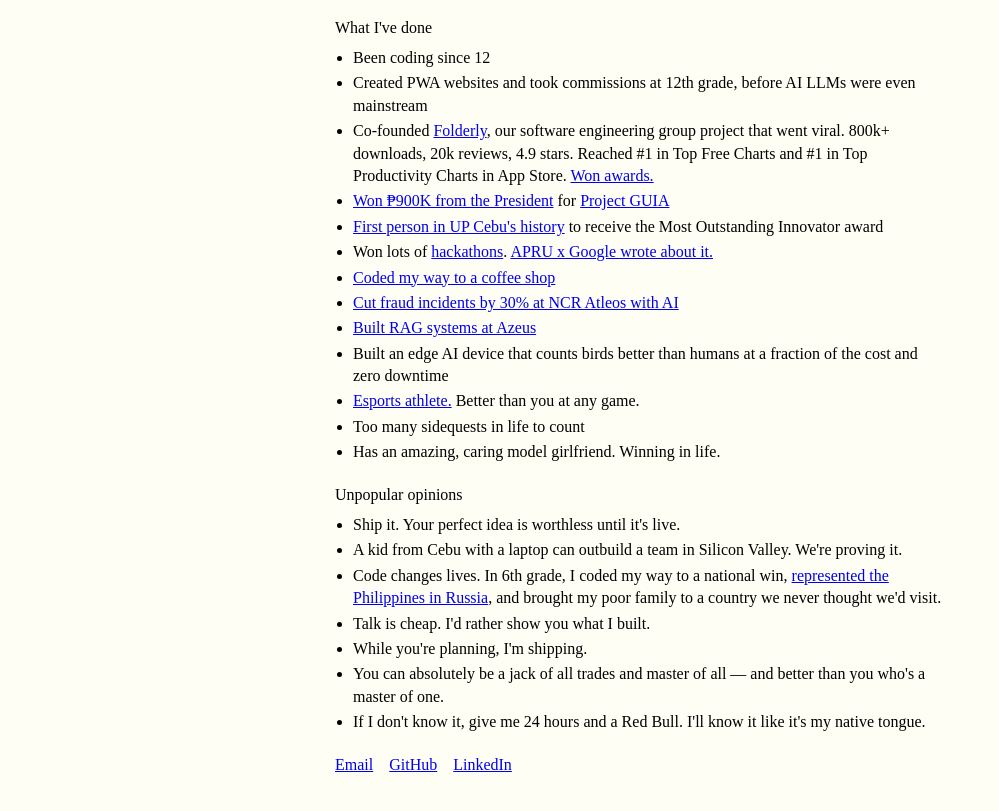
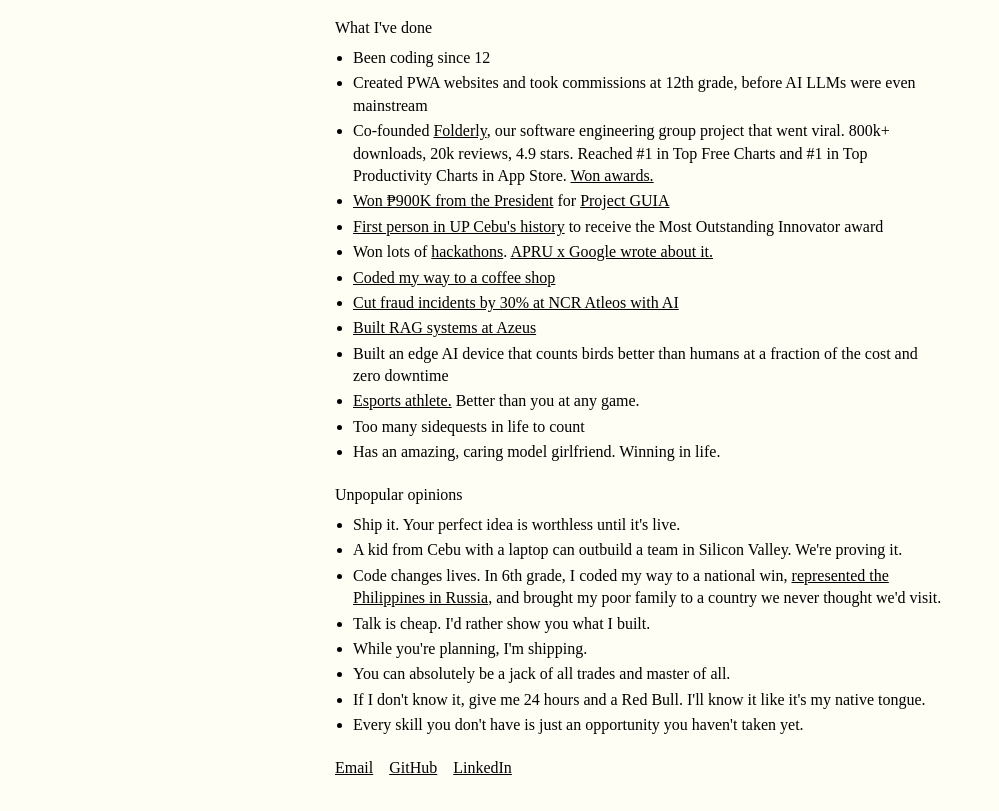
Before and after one commit to wience/wience.tech, a plain HTML site: page index.html in a window 1280 px wide. Shown: the part 93-904 px from the top of the page, without its empty margins (0-999 px from the left). Drawn offline with Linux system fonts and the light colour scheme.

Commit message:
Black links, update beliefs

```diff
--- a/index.html
+++ b/index.html
@@ -57,12 +57,12 @@
         }
 
         a {
-            color: #0000EE;
+            color: #000;
             text-decoration: underline;
         }
 
         a:hover {
-            color: #551A8B;
+            color: #666;
         }
 
         .links {
@@ -163,8 +163,9 @@
         <li>Code changes lives. In 6th grade, I coded my way to a national win, <a href="https://www.sunstar.com.ph/more-articles/3-naga-kids-to-represent-cebu-in-robotics-contest-in-russia">represented the Philippines in Russia</a>, and brought my poor family to a country we never thought we'd visit.</li>
         <li>Talk is cheap. I'd rather show you what I built.</li>
         <li>While you're planning, I'm shipping.</li>
-        <li>You can absolutely be a jack of all trades and master of all — and better than you who's a master of one.</li>
+        <li>You can absolutely be a jack of all trades and master of all.</li>
         <li>If I don't know it, give me 24 hours and a Red Bull. I'll know it like it's my native tongue.</li>
+        <li>Every skill you don't have is just an opportunity you haven't taken yet.</li>
     </ul>
 
     <div class="links">
```
